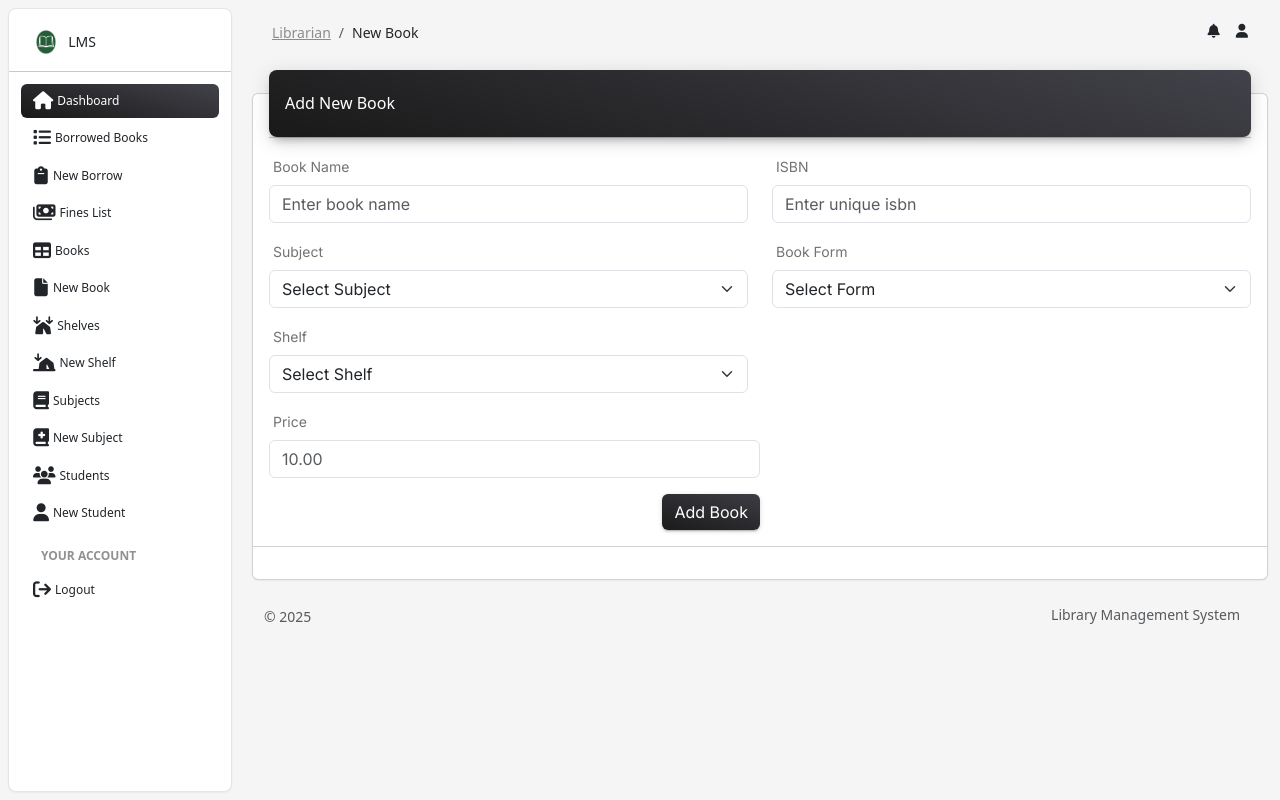
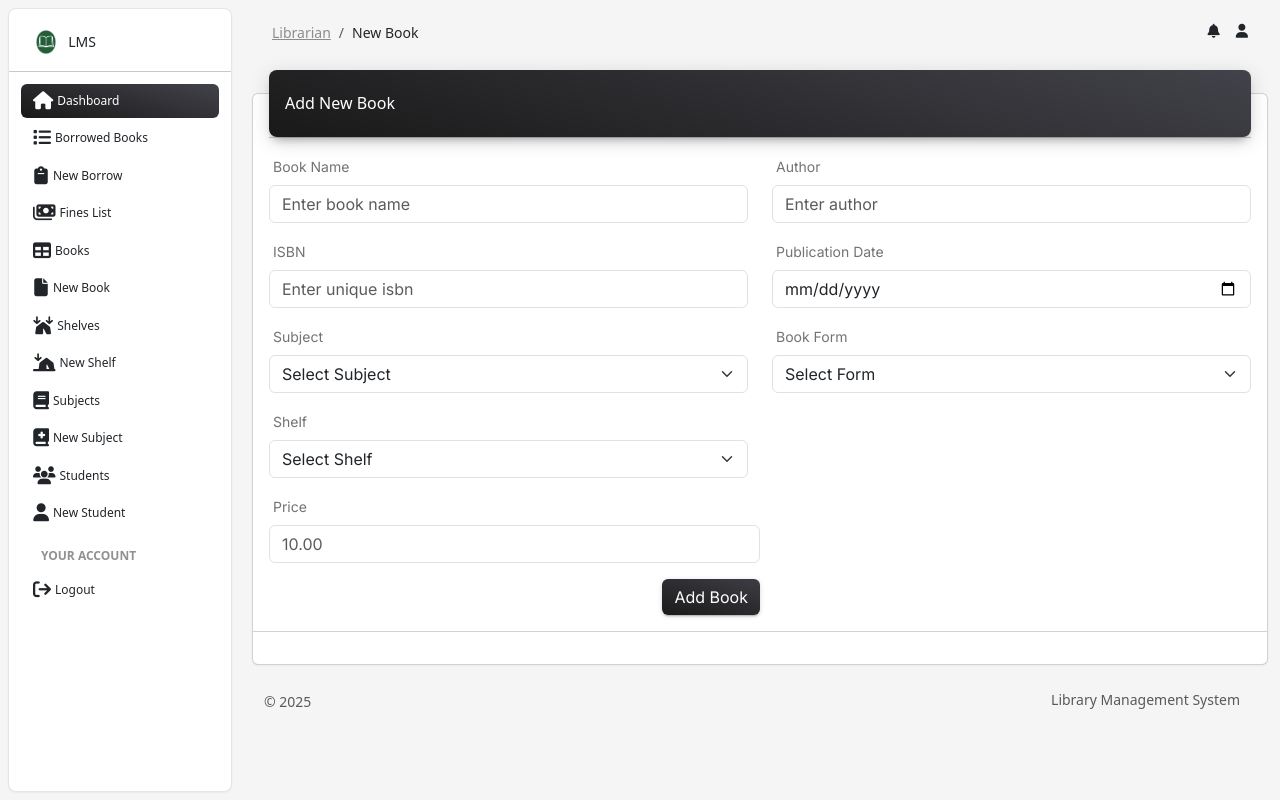
Before and after one commit to tafaramavugara/library-management-system, a Django app: page /librarian/books/new in a window 1280 px wide. Run offline with Django 5.2, Linux system fonts and the light colour scheme; the visitor is signed in with stand-in values (Sample User, id 1); data that the repository does not hold is empty; style sheets or scripts are compiled from the project's sources; some libraries are stand-ins or nearby versions.

Commit message:
books-views update

```diff
--- a/lms/library/views.py
+++ b/lms/library/views.py
@@ -472,14 +472,16 @@ def NewBook(request):
     subjects_exist = Subject.objects.exists()
     if request.method == 'POST':
         isbn = request.POST.get('isbn')
+        author = request.POST.get('author')
         title = request.POST.get('title')
+        publication_date = request.POST.get('publication_date')
         subject_id = request.POST.get('subject')
         shelf_id = request.POST.get('shelf')
         form = request.POST.get('form')
         price = request.POST.get('price')
 
         # Validate inputs
-        if not isbn or not title or not subject_id or not shelf_id or not form or not price:
+        if not isbn or not title or not author or not publication_date or not subject_id or not shelf_id or not form or not price:
             messages.error(request, "All fields are required!")
         elif Book.objects.filter(isbn=isbn).exists():
             messages.error(request, f'A book with this ISBN: {isbn}, already exists!')
@@ -494,7 +496,7 @@ def NewBook(request):
                 return redirect('lib-new-book')
 
             # Check if the shelf is full through the model's save method
-            book = Book(isbn=isbn, title=title, subject=subject, shelf=shelf, form=form, price=price)
+            book = Book(isbn=isbn, title=title,author=author,publication_date=publication_date, subject=subject, shelf=shelf, form=form, price=price)
             book.save()  # This will trigger the save method which checks shelf capacity
 
             messages.success(request, f"Book '{title}' added successfully!")
@@ -529,13 +531,15 @@ def EditBook(request, book_id):
 
     if request.method == 'POST':
         isbn = request.POST.get('isbn')
+        author = request.POST.get('author')
         title = request.POST.get('title')
+        publication_date = request.POST.get('publication_date')
         subject_id = request.POST.get('subject')
         shelf_id = request.POST.get('shelf')
         form = request.POST.get('form')
 
         # Validate inputs
-        if not isbn or not title or not subject_id or not shelf_id or not form:
+        if not isbn or not title or not author or not publication_date or not subject_id or not shelf_id or not form:
             messages.error(request, "All fields are required!")
         elif Book.objects.filter(isbn=isbn).exists():
             messages.error(request, f'A book with this ISBN: {isbn}, already exists!')
@@ -549,6 +553,8 @@ def EditBook(request, book_id):
             # Update the book object with the new values
             book.isbn = isbn
             book.title = title
+            book.author = author
+            book.publication_date = publication_date
             book.subject = subject
             book.shelf = shelf
             book.form = form
--- a/lms/templates/Librarian/books-new.html
+++ b/lms/templates/Librarian/books-new.html
@@ -24,11 +24,21 @@
                                     <label for="bookName" class="form-label">Book Name</label>
                                     <input type="text" id="title" name="title" class="form-control" placeholder="Enter book name" required>
                                 </div>
+                                <div class="col-md-6 mb-3">
+                                    <label for="bookAuthor" class="form-label">Author</label>
+                                    <input type="text" id="author" name="author" class="form-control" placeholder="Enter author" required>
+                                </div>
 
 
                                 <div class="col-md-6 mb-3">
                                     <label for="bookID" class="form-label">ISBN</label>
                                     <input type="text" id="isbn" name="isbn" class="form-control" placeholder="Enter unique isbn" required>
+                                </div>
+
+
+                                <div class="col-md-6 mb-3">
+                                    <label for="bookPublication" class="form-label">Publication Date</label>
+                                    <input type="date" name="publication_date" class="form-control">
                                 </div>
 
 
```
Also changed, not shown: lms/templates/Librarian/books-edit.html (+9 -0 lines).
